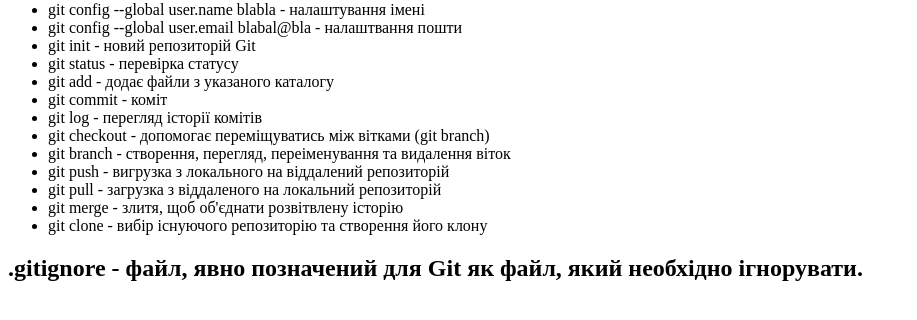
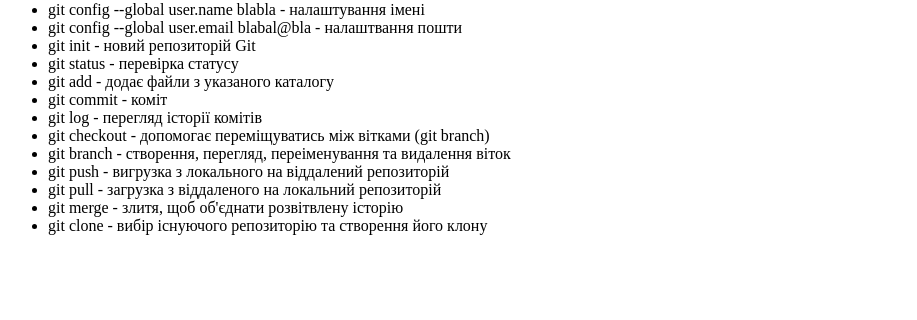
Before and after one commit to OleksandrBilenk0/Cursor_home_work, a plain HTML site: page index.html in a window 1280 px wide. Shown: the part 116-436 px from the top of the page, without its empty margins (0-917 px from the left). Drawn offline with Linux system fonts and the light colour scheme.

Commit message:
Revert "add h2"
This reverts commit dcf73085df378da2ae678ab63078f5b3d2f26491.

```diff
--- a/index.html
+++ b/index.html
@@ -26,6 +26,6 @@
         <li>git clone - вибір існуючого репозиторію та створення його клону</li>
     </ul>
 
-    <h2>.gitignore - файл, явно позначений для Git як файл, який необхідно ігнорувати. </h2>
+
 </body>
 </html>
```
